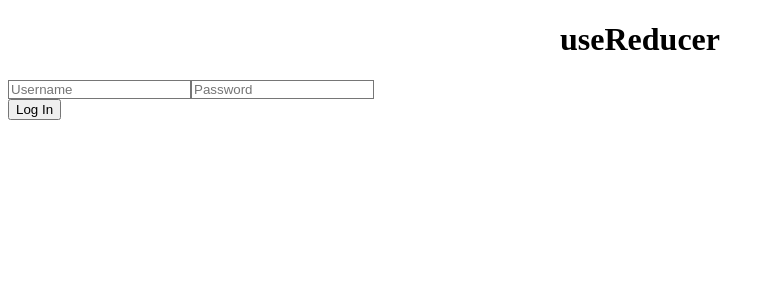
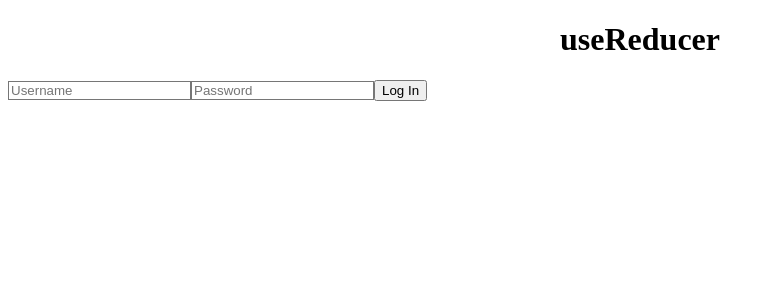
Before and after one commit to JW796/10.1-Simple-Login, a React (Vite) app: page / in a window 1280 px wide. Shown: the top 300 px of the page, without its empty margins (0-775 px from the left). Built offline with nearby package versions, Linux system fonts and the light colour scheme.

Commit message:
Add login

```diff
--- a/src/App.jsx
+++ b/src/App.jsx
@@ -3,12 +3,47 @@ import { useState } from "react";
 function App() {
   const [username, setUsername] = useState("");
   const [password, setPassword] = useState("");
+  const [loggedIn, setLoggedIn] = useState(false);
+  const [error, setError] = useState("");
+
+  const handleSubmit = (e) => {
+    e.preventDefault();
+    setError("");
+    try {
+      if (username === "James" && password === "1234") {
+        setLoggedIn(true);
+      } else {
+        throw Error;
+      }
+    } catch (error) {
+      setError("Incorrect username or password");
+      setUsername("");
+      setPassword("");
+    }
+  };
+
   return (
     <>
       <h1 className="text-center text-3xl font-semibold mt-2 py-4">
         useReducer
       </h1>
-      <form className="flex-center text-3xl font-semibold mt-2 py-4">
+      <div>
+        {loggedIn ? (
+          <>
+            <div>
+              <h2 classNames="text-center text-3xl mt-4">
+                Welcome {username}!
+              </h2>
+              <button className="bg-blue-600 text-white text-lg font-medium rounded-lg py-3">
+
+              </button>
+            </div>
+          </>
+        ) : (
+          <form
+            className="flex-center text-3xl font-semibold mt-2 py-4"
+            onSubmit={handleSubmit}
+          >
             <input
               className="border rounded-lg px-2 px-1"
               type="text"
@@ -25,13 +60,16 @@ function App() {
               value={password}
               onChange={(e) => setPassword(e.target.value)}
             />
-      </form>
             <button
               className="bg-blue-600 text-white text-lg font-medium rounded-lg py-3"
               type="submit"
             >
               Log In
             </button>
+            <p className="text-red-500 text-center">{error}</p>
+          </form>
+        )}
+      </div>
     </>
   );
 }
```
Lines whose indentation alone changed are shown as unchanged.
